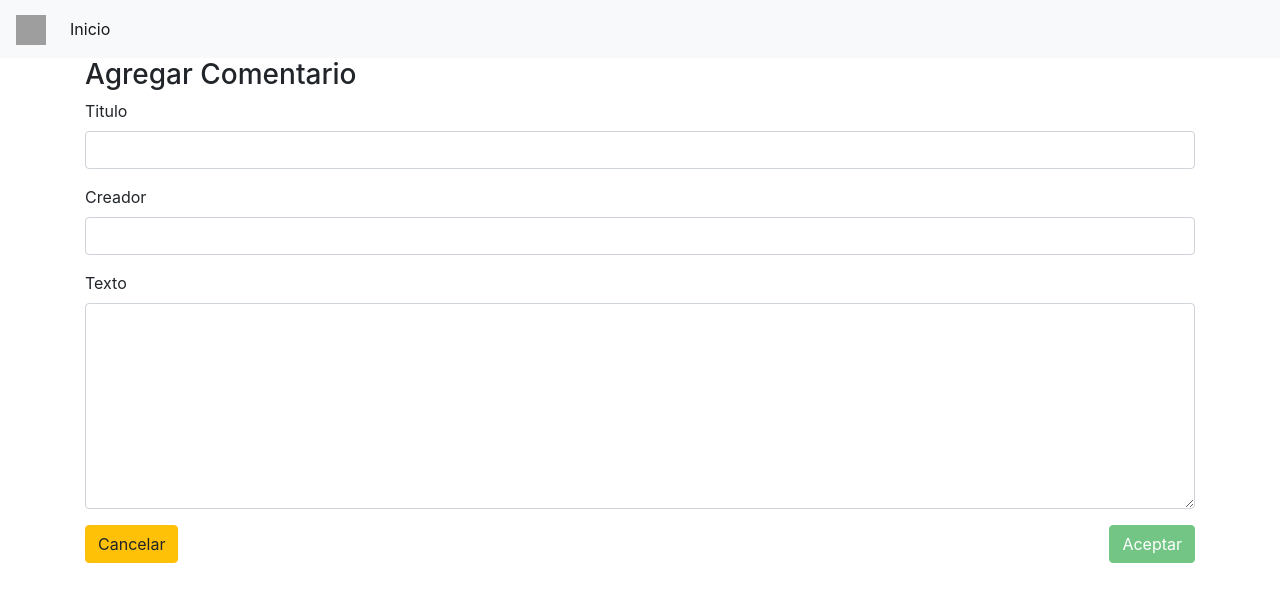
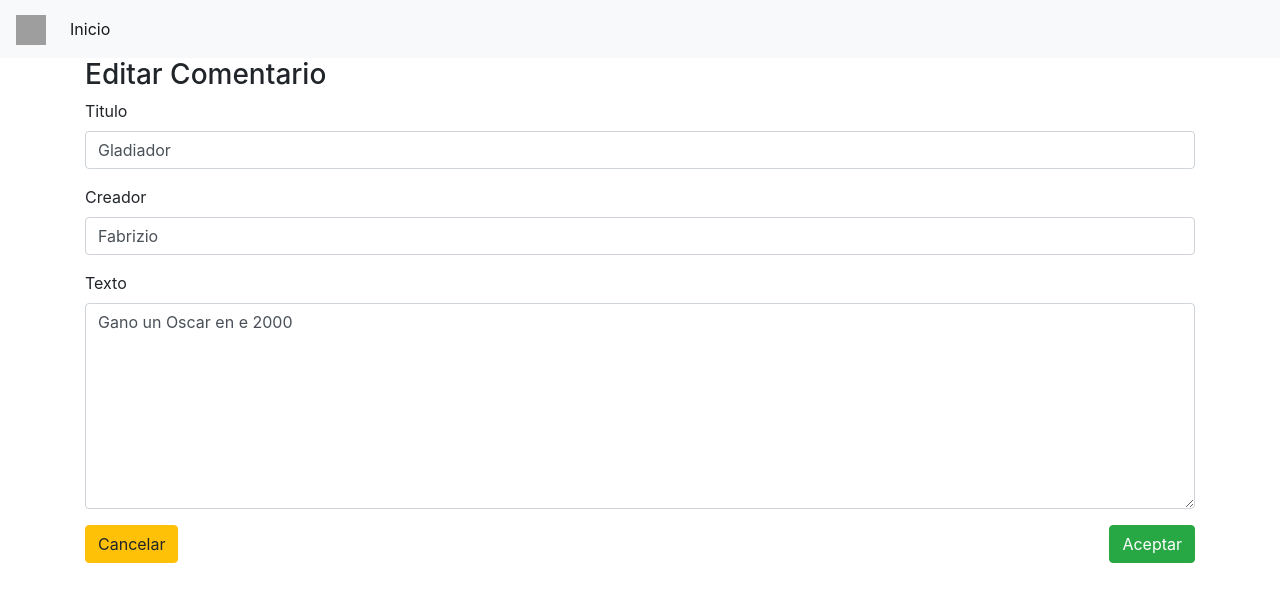
Before and after one commit to fabriziogelsi/firstBlog, an Angular app in the folder FEComentarios/: page /editar/1 in a window 1280 px wide. Shown: the top 602 px of the page. Built offline with nearby package versions, Linux system fonts and the light colour scheme; grey boxes are pictures that could not be loaded.

Commit message:
Edit coment set up

```diff
--- a/FEComentarios/src/app/components/agregar-editar-comentario/agregar-editar-comentario.component.html
+++ b/FEComentarios/src/app/components/agregar-editar-comentario/agregar-editar-comentario.component.html
@@ -1,4 +1,4 @@
-<h3>Agregar Comentario</h3>
+<h3>{{action}} Comentario</h3>
 <form [formGroup] = "comentarios" (ngSubmit)="guardarComentario()">
     <div class="form-group row">
         <label class="control-label col-md-12">Titulo</label>
--- a/FEComentarios/src/app/components/agregar-editar-comentario/agregar-editar-comentario.component.ts
+++ b/FEComentarios/src/app/components/agregar-editar-comentario/agregar-editar-comentario.component.ts
@@ -1,5 +1,6 @@
 import { Component, OnInit } from '@angular/core';
 import { FormGroup, FormBuilder, Validators} from '@angular/forms'
+import { ActivatedRoute } from '@angular/router';
 
 @Component({
   selector: 'app-agregar-editar-comentario',
@@ -9,20 +10,37 @@ import { FormGroup, FormBuilder, Validators} from '@angular/forms'
 export class AgregarEditarComentarioComponent implements OnInit {
 
   comentarios: FormGroup;
+  idComentario = 0;
+  action = 'Agregar';
 
-  constructor(private fb: FormBuilder) {
+  constructor(private fb: FormBuilder, private route: ActivatedRoute) {
     this.comentarios = this.fb.group({
       titulo: ['', Validators.required],
       creador: ['', Validators.required],
       texto: ['', Validators.required],
-    })
+    });
+    if (+this.route.snapshot.paramMap.get('id') > 0){
+      this.idComentario = +this.route.snapshot.paramMap.get('id');
+    }
   }
 
   ngOnInit(): void {
+    this.editar();
   }
 
   guardarComentario(){
     console.log(this.comentarios);
   }
 
+  editar(){
+    if (this.idComentario > 0){
+      this.action = 'Editar';
+      this.comentarios.patchValue({
+        titulo: 'Gladiador',
+        creador: 'Fabrizio',
+        texto: 'Gano un Oscar en e 2000'
+      })
+    }
+  }
+
 }
--- a/FEComentarios/src/app/components/list-comentarion/list-comentarion.component.html
+++ b/FEComentarios/src/app/components/list-comentarion/list-comentarion.component.html
@@ -20,7 +20,11 @@
             <td><a [routerLink] = "['/ver/', '1']">Pelicula Gladiador</a></td>
             <td>Fabrizio</td>
             <td>08/08/2020</td>
-            <td><button class="btn btn-primary btn-sm">Editar</button></td>
+            <td>
+                <button class="btn btn-primary btn-sm"
+                        [routerLink] = "['/editar/', '1']">Editar
+                </button>
+            </td>
             <td><button class="btn btn-danger btn-sm float-right">Eliminar</button></td>
         </tr>
     </tbody>
```
